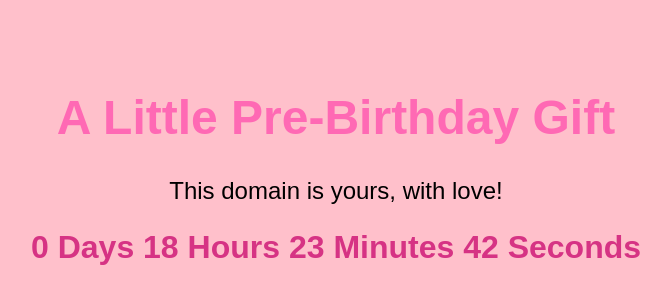
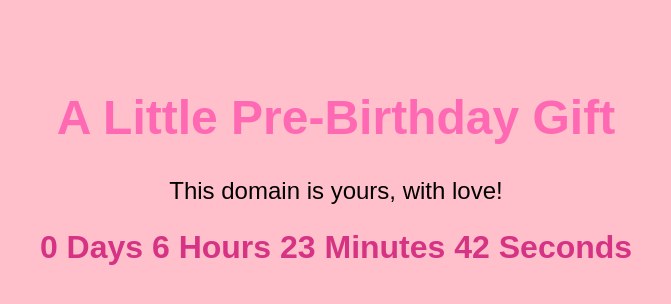
Before and after one commit to firewall-737/BirthdayMessage, a plain HTML site: page index.html in a window 1280 px wide. Shown: the whole page, without its empty margins (304-975 px from the left). Drawn offline with Linux system fonts and the light colour scheme.

Commit message:
Update index.html

```diff
--- a/index.html
+++ b/index.html
@@ -31,7 +31,9 @@
 
     <script>
         // Set the date and time for the birthday
-        const birthday = new Date("February 11, 2025 12:00:00").getTime();
+        // Set the date and time for the birthday in local timezone
+        const birthday = new Date(2025, 1, 11, 0, 0, 0).getTime(); // February is month 1 (0-based index)
+
 
         // Update the countdown every second
         const timerInterval = setInterval(function () {
```
